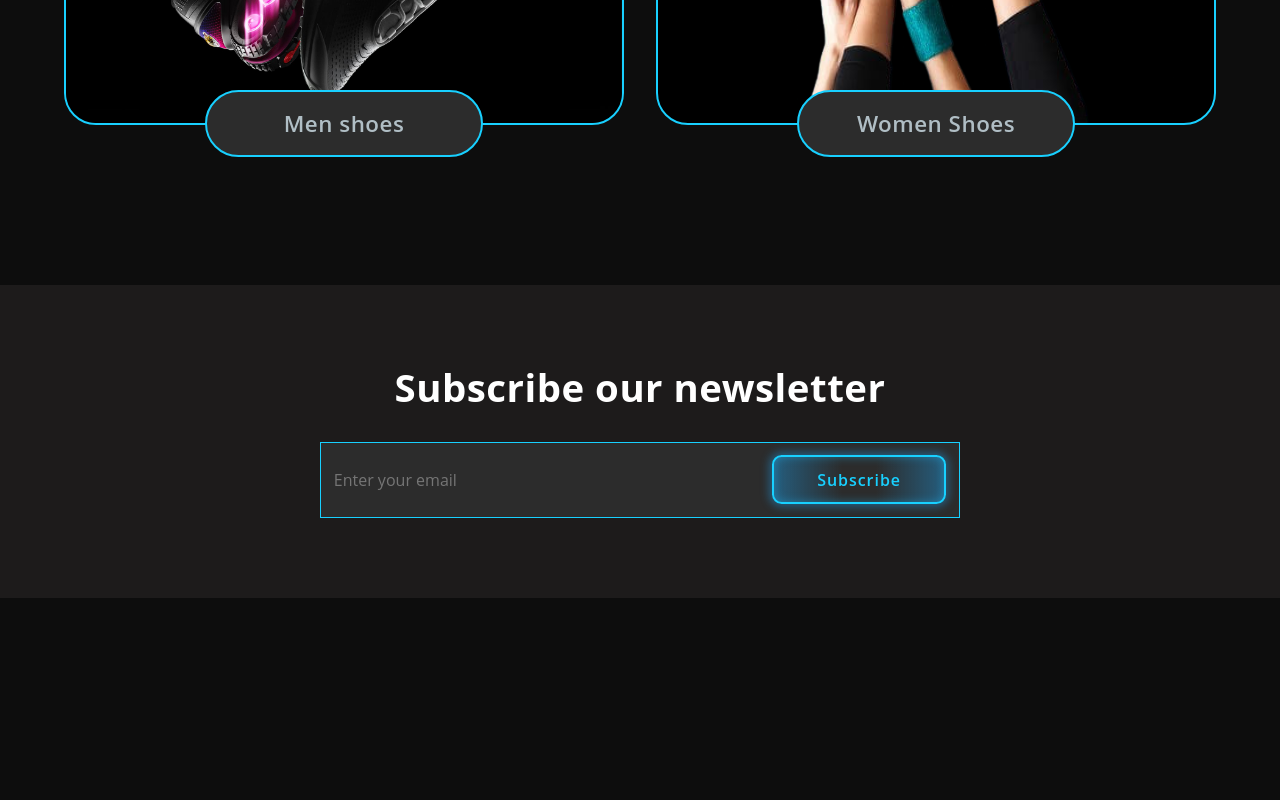
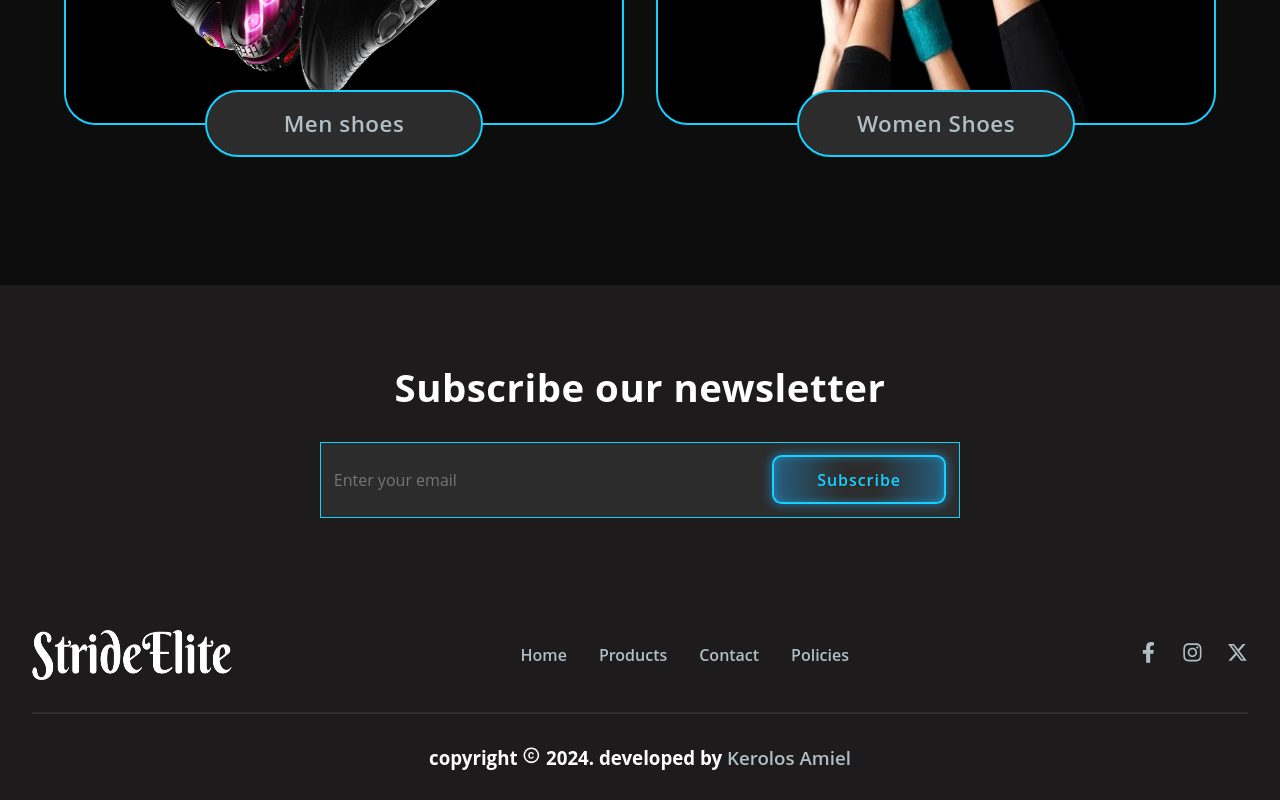
Before and after one commit to kerolosamiel/StrideElite, a React (Vite) app: page / in a window 1280 px wide. Shown: the part 3622-4422 px from the top of the page. Before the commit the page ends 4268 px from the top, so only its background shows below. Built offline with nearby package versions, Linux system fonts and the light colour scheme.

Commit message:
refactor: add footer

```diff
--- a/src/App.jsx
+++ b/src/App.jsx
@@ -1,5 +1,6 @@
 import { BrowserRouter, Routes, Route } from "react-router-dom";
 import NavBar from "./public/NavBar";
+import Footer from "./public/Footer";
 import Home from "./pages/home/Home";
 import NoPage from "./pages/no_page/NoPage";
 import { useState } from "react";
@@ -27,6 +28,7 @@ function App() {
           element={<NoPage handleActiveLink={handleActiveLink} />}
         />
       </Routes>
+      <Footer />
     </BrowserRouter>
   );
 }
--- a/src/pages/home/home-style.css
+++ b/src/pages/home/home-style.css
@@ -289,7 +289,7 @@
 }
 
 .subscribe {
-  margin: 10em 0 3em;
+  margin: 10em 0 0;
 }
 
 .subscribe .subscribe-container {
--- a/src/public/Footer.jsx
+++ b/src/public/Footer.jsx
@@ -1,5 +1,63 @@
+import Logo from "../assets/logo.png";
+import { Link } from "react-router-dom";
+import { FaFacebookF, FaInstagram } from "react-icons/fa";
+import { FaXTwitter } from "react-icons/fa6";
+import { MdCopyright } from "react-icons/md";
+
 const Footer = () => {
-  return <div>Footer</div>;
+  // Define links with their respective destinations
+  const links = [
+    { name: "Home", to: "/" },
+    { name: "Products", to: "products" },
+    { name: "Contact", to: "contact" },
+    { name: "Policies", to: "policies" },
+  ];
+
+  const currentDate = new Date();
+
+  return (
+    <footer>
+      <div className="footer-container">
+        <div className="top">
+          <div className="logo">
+            <Link to={"/"}>
+              <img src={Logo} alt="Logo" />
+            </Link>
+          </div>
+
+          <div className="links">
+            <ul>
+              {links.map(({ name, to }, index) => (
+                <li key={index}>
+                  <Link to={to}>{name}</Link>
+                </li>
+              ))}
+            </ul>
+          </div>
+
+          <div className="social-icon">
+            <a href="face.com" target="_blank">
+              <FaFacebookF />
+            </a>
+            <a href="insta.com" target="_blank">
+              <FaInstagram />
+            </a>
+            <a href="twitter.com" target="_blank">
+              <FaXTwitter />
+            </a>
+          </div>
+        </div>
+        <div className="bottom">
+          <h3>
+            copyright <MdCopyright /> {currentDate.getFullYear()}. developed by{" "}
+            <a href="https://kerolosamiel.github.io/portfolio/" target="_blank">
+              Kerolos Amiel
+            </a>
+          </h3>
+        </div>
+      </div>
+    </footer>
+  );
 };
 
 export default Footer;
--- a/src/public/public.css
+++ b/src/public/public.css
@@ -1,3 +1,4 @@
+/* Navbar */
 .navbar-container {
   display: flex;
   justify-content: space-between;
@@ -5,7 +6,8 @@
   position: relative;
 }
 
-.navbar-container .logo {
+.navbar-container .logo,
+.footer-container .top .logo {
   width: 200px;
   height: 50px;
 }
@@ -67,13 +69,15 @@
   transform: rotate(180deg);
 }
 
-.navbar-container .nav-Links {
+.navbar-container .nav-Links,
+.footer-container .top .links {
   display: flex;
   align-items: center;
   gap: 4em;
 }
 
-.navbar-container .nav-Links ul {
+.navbar-container .nav-Links ul,
+.footer-container .top .links ul {
   display: flex;
   gap: 2em;
   list-style: none;
@@ -120,3 +124,41 @@
   font-size: 1.7em;
   cursor: pointer;
 }
+/* End Navbar */
+
+/* Footer */
+
+footer {
+  background-color: var(--sneutral-color);
+}
+
+.footer-container {
+  width: 95%;
+  margin: 0 auto;
+  display: flex;
+  gap: 2em;
+  flex-direction: column;
+}
+
+.footer-container .top {
+  display: flex;
+  justify-content: space-between;
+  align-items: center;
+  border-bottom: 2px solid var(--neutral-color);
+  padding: 2em 0;
+}
+
+.footer-container .top .social-icon {
+  display: flex;
+  gap: 1.5em;
+}
+
+.footer-container .top .social-icon a {
+  font-size: 1.3em;
+}
+
+.footer-container .bottom {
+  text-align: center;
+  padding: 0 0 2em;
+}
+/* End Footer */
```
